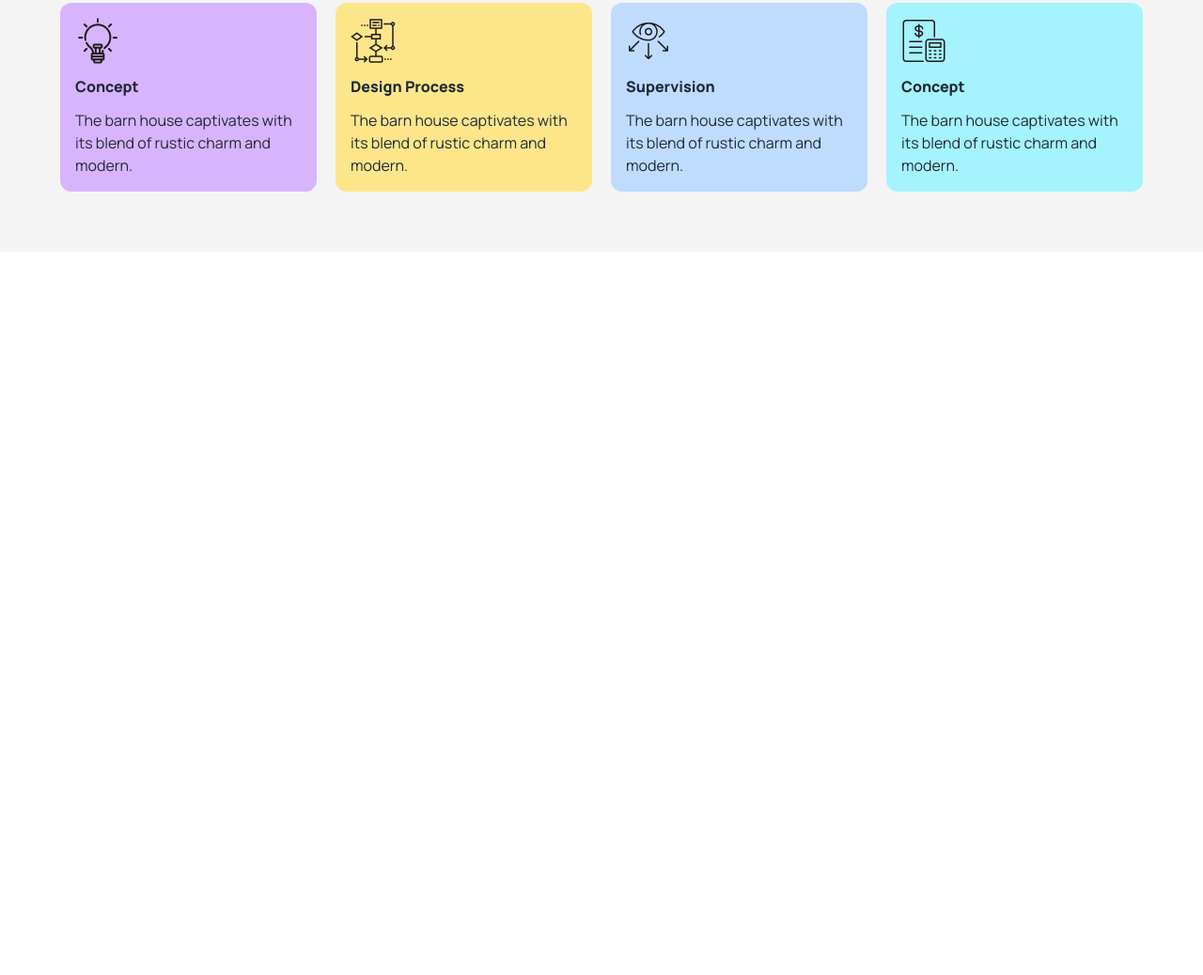
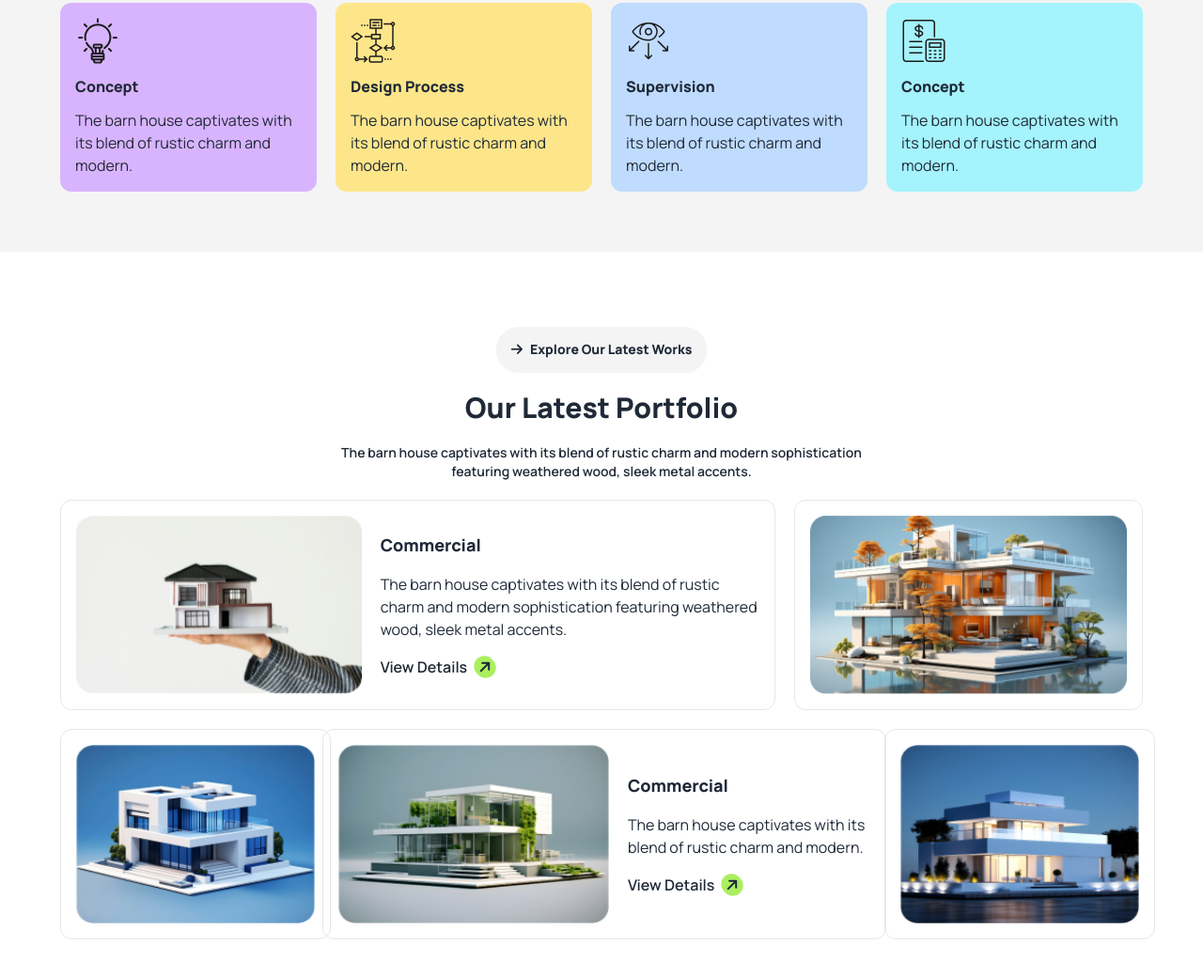
Before and after one commit to provakar788/mythird-Assignment, a plain HTML site: page index.html in a window 1280 px wide. Shown: the part 1848-2886 px from the top of the page at 94% size. Before the commit the page ends 2196 px from the top, so only its background shows below. Drawn offline with nearby package versions, Linux system fonts and the light colour scheme.

Commit message:
added the portfolio section with responsive

```diff
--- a/index.html
+++ b/index.html
@@ -226,6 +226,58 @@
           </div>
         </div>
       </section>
+      <!-- portfolio section -->
+      <section class="space-y-5 text-center px-5 lg:px-16 my-20">
+        <div class="btn bg-grey rounded-full outline-none border-none">
+          <i class="fa-solid fa-arrow-right"></i>
+          <a class="font-extrabold">Explore Our Latest Works</a>
+        </div>
+        <h1 class="text-2xl lg:text-3xl font-extrabold">Our Latest Portfolio</h1>
+        <p class="lg:w-2/4 font-semibold text-sm lg:text-md mx-auto">
+          The barn house captivates with its blend of rustic charm and modern sophistication featuring weathered wood, sleek metal accents.
+        </p>
+        <div class="grid grid-cols-1 gap-5">
+          <div class="grid grid-cols-1 md:grid-cols-1 lg:grid-cols-3 gap-5">
+            <div class="md:h-56 lg:h-56 flex flex-col md:flex-row lg:flex-row md:col-span-2 lg:col-span-2 border p-4 rounded-xl gap-5">
+              <img class="w-full" src="./assets/img1.png" alt="">
+              <div class="flex flex-col text-start justify-center space-y-4">
+                <h2 class="text-lg font-extrabold">Commercial</h2>
+                <p>
+                  The barn house captivates with its blend of rustic charm and modern sophistication featuring weathered wood, sleek metal accents.
+                </p>
+                <div class="flex gap-2 items-center">
+                  <h3 class="font-semibold">View Details</h3>
+                  <i class="fa-solid fa-arrow-right bg-rinterio p-1 rounded-full -rotate-45"></i>
+                </div>
+              </div>
+            </div>
+            <div class="h-60 md:h-56 lg:h-56 p-4 border rounded-xl">
+              <img class="w-full h-full mx-auto" src="./assets/img2.png" alt="">
+            </div>
+          </div>
+          <div class="grid grid-cols-1 md:grid-cols-1 lg:grid-cols-3 gap-5">
+            <div class="lg:w-72 md:h-56 lg:h-56 p-4 border rounded-xl">
+              <img class="w-full h-full" src="./assets/img3.png" alt="">
+            </div>
+            <div class="lg:w-[600px] md:h-56 lg:h-56 lg:-ml-28 flex flex-col md:flex-row lg:flex-row border p-4 rounded-xl gap-5">
+              <img class="w-full" src="./assets/img4.png" alt="">
+              <div class="flex flex-col text-start justify-center space-y-4">
+                <h2 class="text-lg font-extrabold">Commercial</h2>
+                <p>
+                  The barn house captivates with its blend of rustic charm and modern.
+                </p>
+                <div class="flex gap-2 items-center">
+                  <h3 class="font-semibold">View Details</h3>
+                  <i class="fa-solid fa-arrow-right bg-rinterio p-1 rounded-full -rotate-45"></i>
+                </div>
+              </div>
+            </div>
+            <div class="lg:w-72 md:h-56 lg:h-56 lg:ml-24 p-4 border rounded-xl">
+              <img class="w-full h-full" src="./assets/img5.png" alt="">
+            </div>
+          </div>
+        </div>
+      </section>
     </main>
 </body>
 </html>
```
